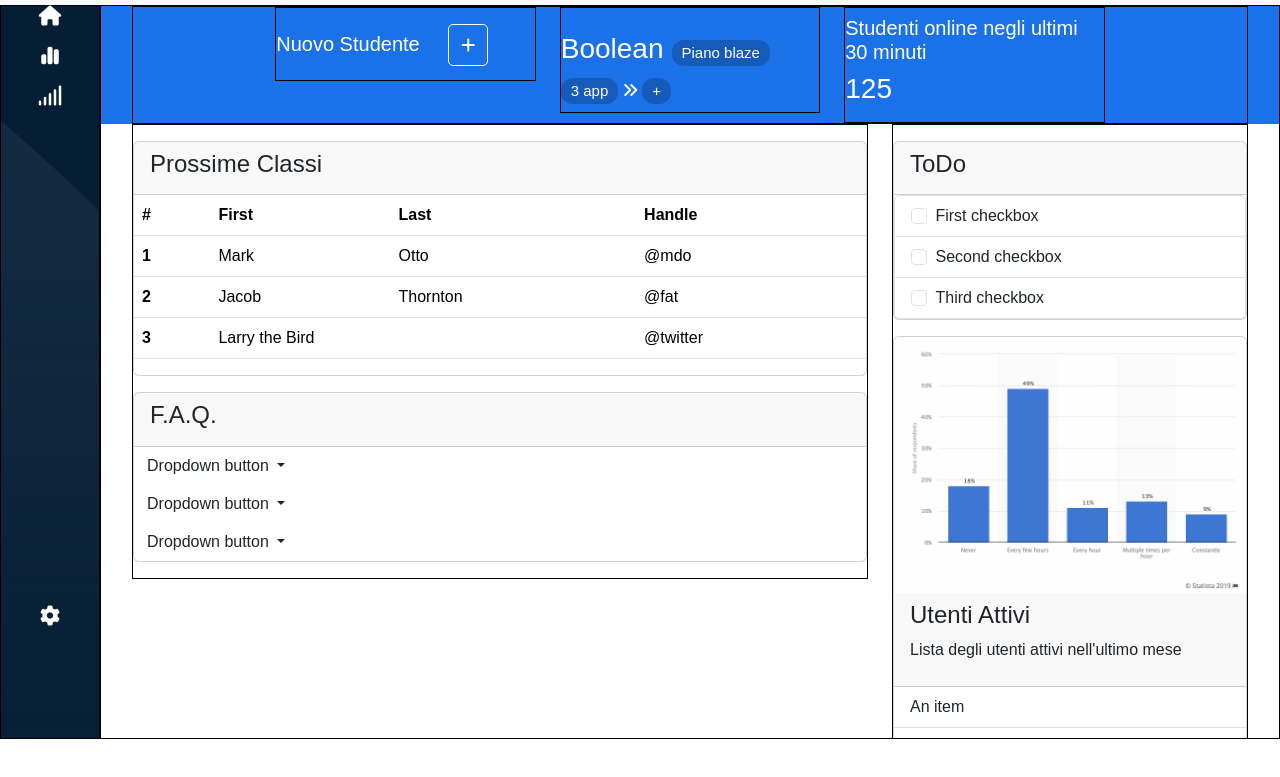
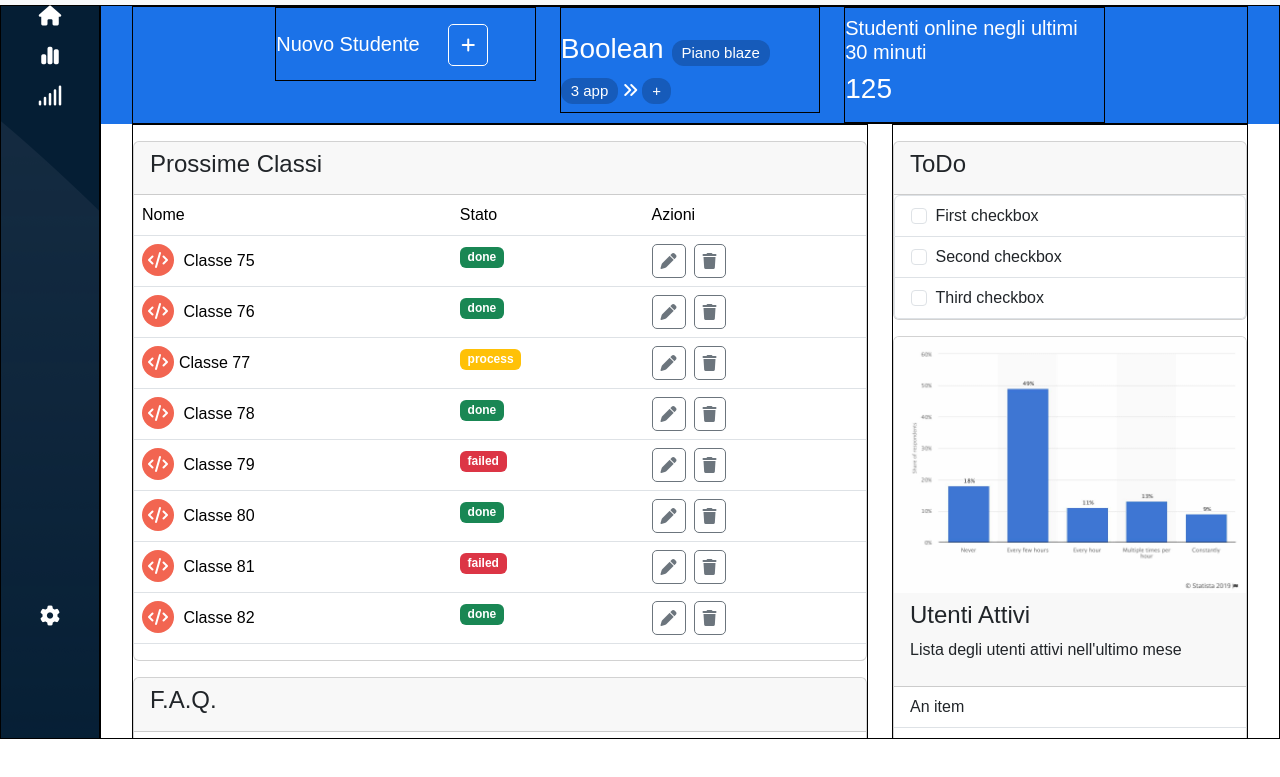
Before and after one commit to LorenzoPranio/html-css-bootstrap-dashboard, a plain HTML site: page index.html in a window 1280 px wide. Shown: the part 61-838 px from the top of the page. Drawn offline with nearby package versions, Linux system fonts and the light colour scheme.

Commit message:
[UPD]Added elements in table section in index.html and style.css

```diff
--- a/css/style.css
+++ b/css/style.css
@@ -75,3 +75,31 @@ main{
     padding: 2px 10px;
     font-size: 15px;
 }
+
+.borded-action{
+    border: 1px solid rgb(108, 117, 125);
+    color: rgb(108, 117, 125);
+    border-radius: 5px;
+    padding: 8px;
+}
+
+.text-bg-green{
+    background-color: rgb(25, 135, 84);
+
+}
+
+.text-bg-yellow{
+    background-color: rgb(255, 193, 7);
+}
+
+.text-bg-red{
+    background-color: rgb(220, 53, 69);
+}
+
+.circle-orange{
+    background-color: rgb(242, 101, 81);
+    border-radius: 50px;
+    padding: 8px 6px;
+    color: white;
+    margin-right: 5px;
+}
--- a/index.html
+++ b/index.html
@@ -91,29 +91,51 @@
                                     <table class="table table-hover">
                                         <thead>
                                           <tr>
-                                            <th scope="col">#</th>
-                                            <th scope="col">First</th>
-                                            <th scope="col">Last</th>
-                                            <th scope="col">Handle</th>
+                                            <th scope="col" class="fw-normal">Nome</th>
+                                            <th scope="col" class="fw-normal">Stato</th>
+                                            <th scope="col" class="fw-normal">Azioni</th>
                                           </tr>
                                         </thead>
                                         <tbody>
                                           <tr>
-                                            <th scope="row">1</th>
-                                            <td>Mark</td>
-                                            <td>Otto</td>
-                                            <td>@mdo</td>
+                                            <th scope="row" class="fw-normal"><i class="fa-solid fa-code circle-orange"></i> Classe 75</th>
+                                            <td><span class="badge text-bg-green">done</span></td>
+                                            <td><i class="fa-solid fa-pen borded-action me-1"></i><i class="fa-solid fa-trash borded-action ms-1"></i></td>
                                           </tr>
                                           <tr>
-                                            <th scope="row">2</th>
-                                            <td>Jacob</td>
-                                            <td>Thornton</td>
-                                            <td>@fat</td>
+                                            <th scope="row" class="fw-normal"><i class="fa-solid fa-code circle-orange"></i> Classe 76</th>
+                                            <td><span class="badge text-bg-green">done</span></td>
+                                            <td><i class="fa-solid fa-pen borded-action me-1"></i><i class="fa-solid fa-trash borded-action ms-1"></i></td>
                                           </tr>
                                           <tr>
-                                            <th scope="row">3</th>
-                                            <td colspan="2">Larry the Bird</td>
-                                            <td>@twitter</td>
+                                            <th scope="row" class="fw-normal" class="fw-normal"><i class="fa-solid fa-code circle-orange"></i>Classe 77</th>
+                                            <td><span class="badge text-bg-yellow">process</span></td>
+                                            <td><i class="fa-solid fa-pen borded-action me-1"></i><i class="fa-solid fa-trash borded-action ms-1"></i></td>
+                                          </tr>
+                                          <tr>
+                                            <th scope="row" class="fw-normal"><i class="fa-solid fa-code circle-orange"></i> Classe 78</th>
+                                            <td><span class="badge text-bg-green">done</span></td>
+                                            <td><i class="fa-solid fa-pen borded-action me-1"></i><i class="fa-solid fa-trash borded-action ms-1"></i></td>
+                                          </tr>
+                                          <tr>
+                                            <th scope="row" class="fw-normal"><i class="fa-solid fa-code circle-orange"></i> Classe 79</th>
+                                            <td><span class="badge text-bg-red">failed</span></td>
+                                            <td><i class="fa-solid fa-pen borded-action me-1"></i><i class="fa-solid fa-trash borded-action ms-1"></i></td>
+                                          </tr>
+                                          <tr>
+                                            <th scope="row" class="fw-normal"><i class="fa-solid fa-code circle-orange"></i> Classe 80</th>
+                                            <td><span class="badge text-bg-green">done</span></td>
+                                            <td><i class="fa-solid fa-pen borded-action me-1"></i><i class="fa-solid fa-trash borded-action ms-1"></i></td>
+                                          </tr>
+                                          <tr>
+                                            <th scope="row" class="fw-normal"><i class="fa-solid fa-code circle-orange"></i> Classe 81</th>
+                                            <td><span class="badge text-bg-red">failed</span></td>
+                                            <td><i class="fa-solid fa-pen borded-action me-1"></i><i class="fa-solid fa-trash borded-action ms-1"></i></td>
+                                          </tr>
+                                          <tr>
+                                            <th scope="row" class="fw-normal"><i class="fa-solid fa-code circle-orange"></i> Classe 82</th>
+                                            <td><span class="badge text-bg-green">done</span></td>
+                                            <td><i class="fa-solid fa-pen borded-action me-1"></i><i class="fa-solid fa-trash borded-action ms-1"></i></td>
                                           </tr>
                                         </tbody>
                                     </table>
@@ -126,7 +148,7 @@
                                     </div>
                                     <div class="dropdown">
                                         <button class="btn dropdown-toggle" type="button" data-bs-toggle="dropdown" aria-expanded="false">
-                                          Dropdown button
+                                          Come aggiungere un nuovo studente?
                                         </button>
                                         <ul class="dropdown-menu">
                                           <li><a class="dropdown-item" href="#">Action</a></li>
@@ -136,7 +158,7 @@
                                     </div>
                                     <div class="dropdown">
                                         <button class="btn dropdown-toggle" type="button" data-bs-toggle="dropdown" aria-expanded="false">
-                                          Dropdown button
+                                          Come posso accedere alle informazioni del mio account?
                                         </button>
                                         <ul class="dropdown-menu">
                                           <li><a class="dropdown-item" href="#">Action</a></li>
@@ -146,7 +168,7 @@
                                     </div>
                                     <div class="dropdown">
                                         <button class="btn dropdown-toggle" type="button" data-bs-toggle="dropdown" aria-expanded="false">
-                                          Dropdown button
+                                          Posso usare questa dashboard da mobile?
                                         </button>
                                         <ul class="dropdown-menu">
                                           <li><a class="dropdown-item" href="#">Action</a></li>
```
